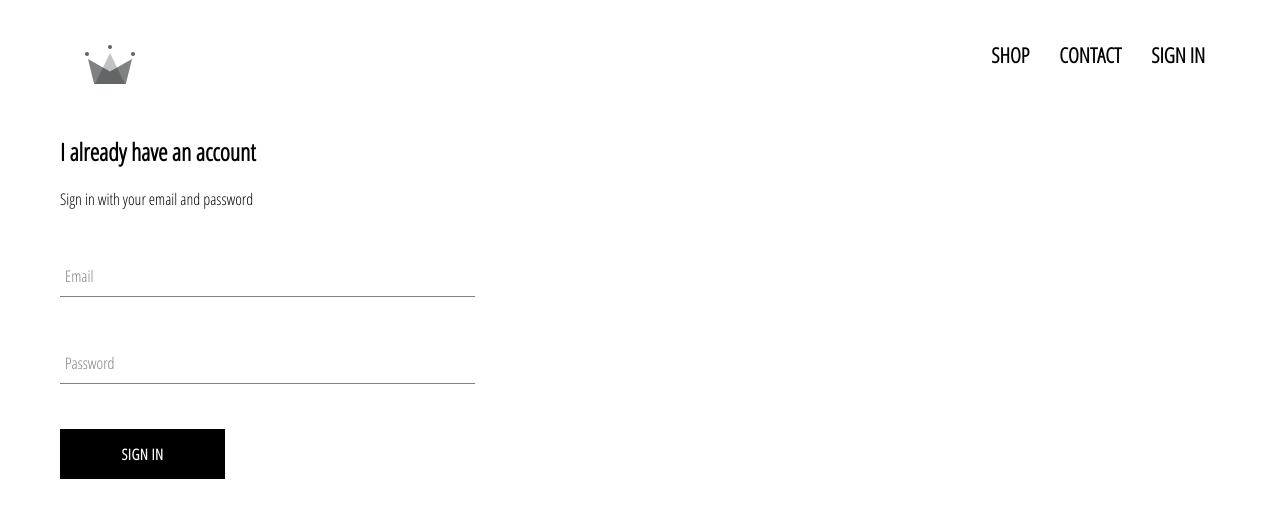
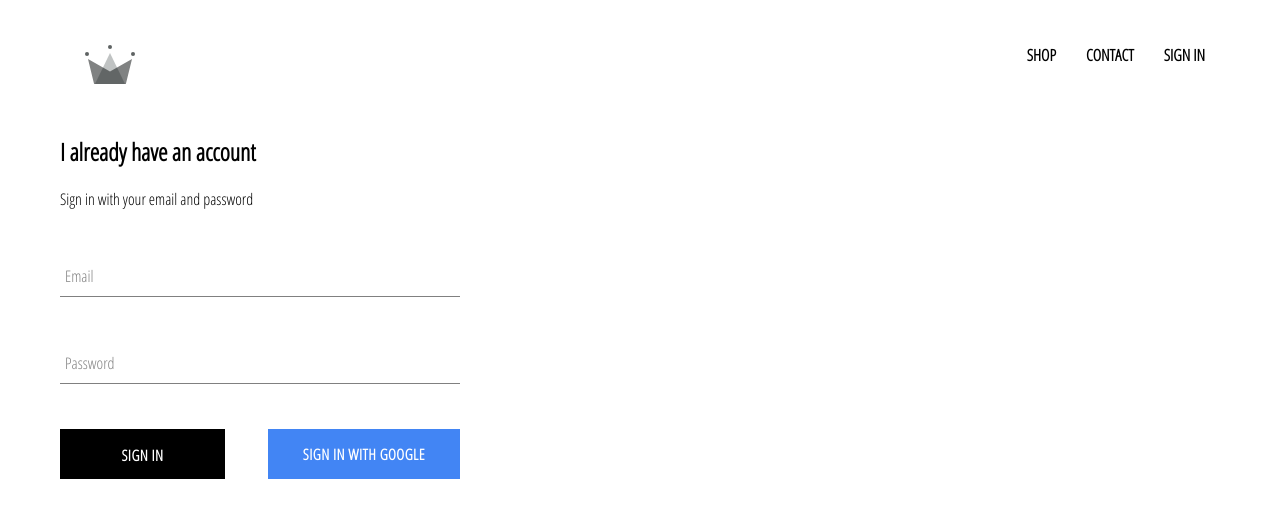
Before and after one commit to milan090/crwn-clothing, a React (Create React App) app: page /signin in a window 1280 px wide. Shown: the top 518 px of the page. Built offline with nearby package versions, Linux system fonts and the light colour scheme; no server answers.

Commit message:
Integrated firebase and improved the design of buttons and added signin/signout in header

```diff
--- a/package.json
+++ b/package.json
@@ -6,11 +6,12 @@
     "@testing-library/jest-dom": "^4.2.4",
     "@testing-library/react": "^9.5.0",
     "@testing-library/user-event": "^7.2.1",
+    "firebase": "^7.19.1",
     "node-sass": "^4.14.1",
     "react": "^16.13.1",
     "react-dom": "^16.13.1",
     "react-router-dom": "^5.2.0",
-    "react-scripts": "3.4.1"
+    "react-scripts": "^3.4.3"
   },
   "scripts": {
     "start": "react-scripts start",
--- a/src/App.css
+++ b/src/App.css
@@ -7,3 +7,7 @@
   text-decoration: none;
   color: black;
 }
+
+* {
+  box-sizing: border-box;
+}
--- a/src/App.js
+++ b/src/App.js
@@ -5,12 +5,31 @@
 import Header from './components/header/header.component';
 import SignInAndSignUp from './pages/sign-in-and-sign-up/sign-in-and-sign-up.component';
 import { Route, Switch } from 'react-router-dom';
+import { auth } from './firebase/firebase.utils';
 
 
-function App() {
+class App extends React.Component {
+  state = {
+    currentUser: null
+  }
+
+  unsubscribeFromAuth = null;
+
+  componentDidMount(){
+    this.unsubscribeFromAuth = auth.onAuthStateChanged(user => {
+      this.setState({ currentUser: user });
+      console.log(user);
+    })
+  }
+
+  componentWillUnmount(){
+    this.unsubscribeFromAuth();
+  }
+
+  render(){
     return (
       <div>
-      <Header/>
+        <Header currentUser={this.state.currentUser}/>
         <Switch>
           <Route exact path="/" component={Homepage}/>
           <Route exact path="/shop" component={ShopPage} />
@@ -19,5 +38,6 @@
       </div>
     );
   }
+}
 
 export default App;
--- a/src/components/custom-button/custom-button.styles.scss
+++ b/src/components/custom-button/custom-button.styles.scss
@@ -11,7 +11,7 @@
   text-transform: uppercase;
   font-family: 'Open Sans Condensed';
   font-weight: bolder;
-  border: none;
+  border: 1px solid black;
   cursor: pointer;
 
   &:hover {
@@ -19,4 +19,16 @@
     color: black;
     border: 1px solid black;
   }
+
+  &.google-sign-in {
+    background-color: #4285f4;
+    color: white;
+    border: none;
+
+    &:hover {
+      background-color: #357ae8;
+      border: none;
+    }
+
+  }
 }
--- a/src/components/custom-button/custom-buttton.component.jsx
+++ b/src/components/custom-button/custom-buttton.component.jsx
@@ -3,8 +3,8 @@
 import './custom-button.styles.scss';
 
 
-const CustomButton = ({ children, ...otherProps}) => (
-  <button className="custom-button" {...otherProps}>
+const CustomButton = ({ children, isGoogleSignIn, ...otherProps}) => (
+  <button className={`${isGoogleSignIn ? 'google-sign-in' : ''} custom-button`} {...otherProps}>
     {children}
   </button>
 )
--- a/src/components/header/header.component.jsx
+++ b/src/components/header/header.component.jsx
@@ -2,10 +2,11 @@
 import { Link } from 'react-router-dom';
 
 import { ReactComponent as Logo } from '../../assets/crown.svg';
+import { auth } from '../../firebase/firebase.utils';
 
 import './header.styles.scss'
 
-const Header = () => (
+const Header = ({ currentUser }) => (
   <div className="header">
     <Link className="logo-container" to="/">
       <Logo className="logo"/>
@@ -13,7 +14,13 @@
     <div className="options">
       <Link className="option" to="/shop">SHOP</Link>
       <Link className="option" to="/shop">CONTACT</Link>
-      <Link className="option" to="/signin">SIGN IN</Link>
+
+      {
+        currentUser ?
+        <div className="option" onClick={() => auth.signOut()}>SIGN OUT</div>
+        :
+        <Link className="option" to="/signin">SIGN IN</Link>
+      }
     </div>
   </div>
 )
--- a/src/components/header/header.styles.scss
+++ b/src/components/header/header.styles.scss
@@ -20,8 +20,8 @@
 
     .option {
       padding: 10px 15px;
-      font-weight: bolder;
-      font-size: 1.3em;
+      font-weight: bold;
+      cursor: pointer;
     }
   }
 }
--- a/src/components/sign-in/sign-in.component.jsx
+++ b/src/components/sign-in/sign-in.component.jsx
@@ -3,6 +3,9 @@
 import CustomButton from '../custom-button/custom-buttton.component';
 
 import './sign-in.styles.scss';
+
+import { signInWithGoogle } from '../../firebase/firebase.utils';
+
 
 class SignIn extends React.Component {
   constructor(props) {
@@ -47,8 +50,10 @@
             required
           />
 
-
-          <CustomButton type="submit">Sign In</CustomButton>
+          <div className="buttons">
+            <CustomButton type="submit" >Sign In</CustomButton>
+            <CustomButton onClick={signInWithGoogle} isGoogleSignIn>Sign In with google</CustomButton>
+          </div>
         </form>
 
       </div>
--- a/src/components/sign-in/sign-in.styles.scss
+++ b/src/components/sign-in/sign-in.styles.scss
@@ -7,4 +7,9 @@
   .title {
     margin: 10px 0;
   }
+
+  .buttons {
+    display: flex;
+    justify-content: space-between;
+  }
 }
--- /dev/null
+++ b/src/firebase/firebase.utils.js
@@ -0,0 +1,25 @@
+import firebase from 'firebase/app';
+import 'firebase/firestore';
+import 'firebase/auth';
+
+
+const config = {
+  apiKey: "AIzaSyA7ZgxymaLrzwyORfsowi2L4A6eYUfDiVI",
+  authDomain: "crwn-db-e5bdb.firebaseapp.com",
+  databaseURL: "https://crwn-db-e5bdb.firebaseio.com",
+  projectId: "crwn-db-e5bdb",
+  storageBucket: "crwn-db-e5bdb.appspot.com",
+  messagingSenderId: "616102918857",
+  appId: "1:616102918857:web:aa9d1bc206331c128d6b18",
+  measurementId: "G-19CBTHVKGK"
+};
+
+firebase.initializeApp(config);
+
+export const auth = firebase.auth();
+export const firestore = firebase.firestore();
+
+const provider = new firebase.auth.GoogleAuthProvider();
+provider.setCustomParameters({ prompt: 'select_account' });
+export const signInWithGoogle = () => auth.signInWithPopup(provider);
+export default firebase;
```
Also changed, not shown: 1 other file (tests, documents, lock files or other folders). Lines whose indentation alone changed are shown as unchanged.
